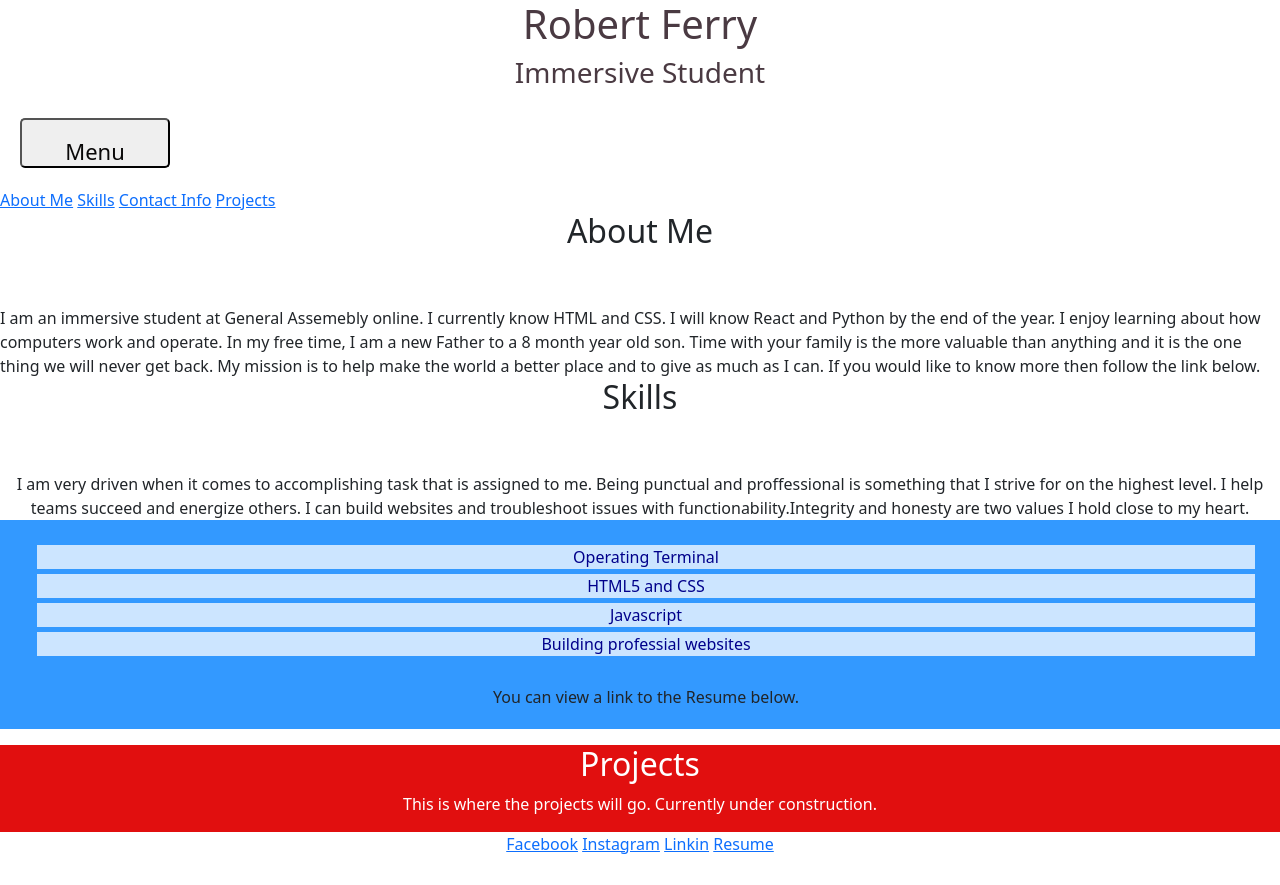
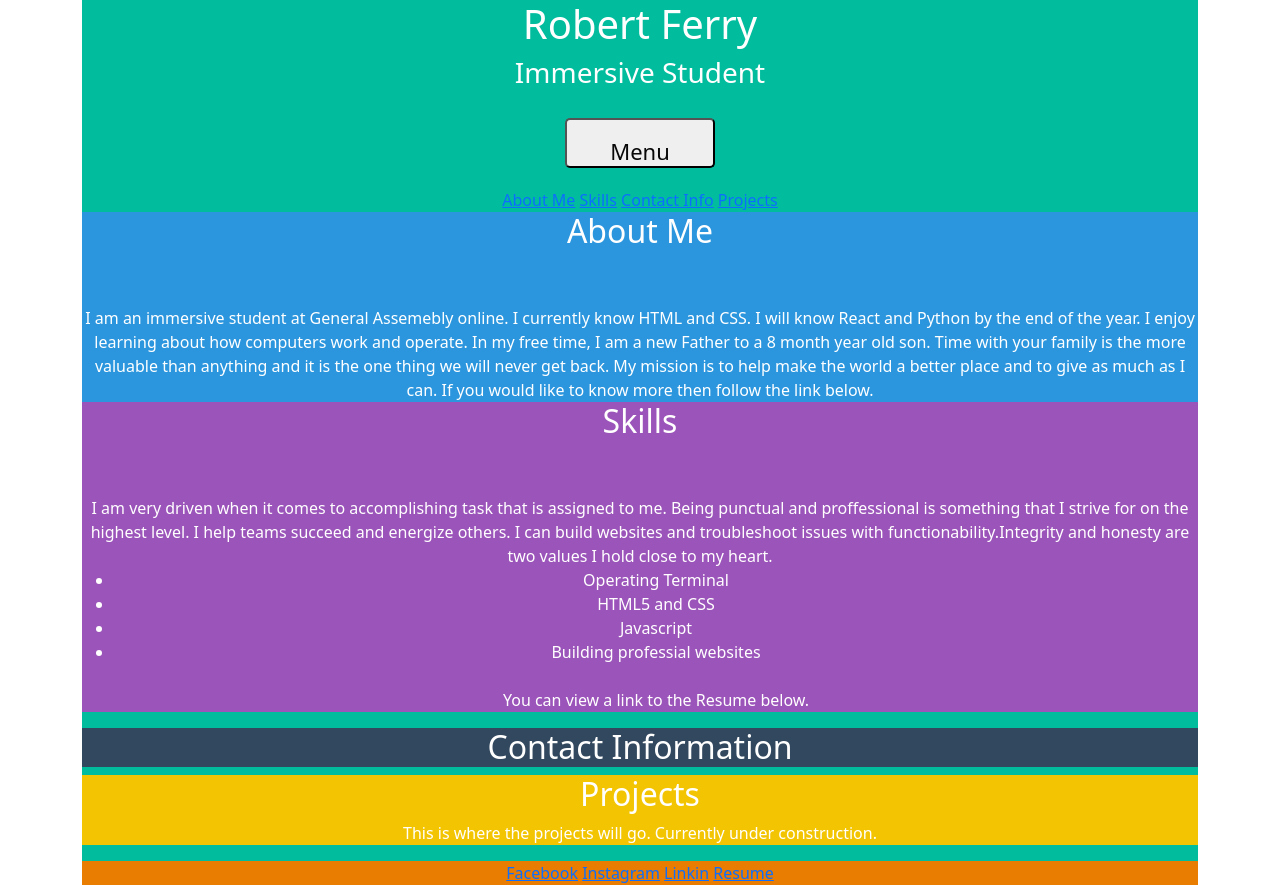
Before and after one commit to robertferry/robertferry.github.io, a plain HTML site: page index.html in a window 1280 px wide. Before the commit the page ends 856 px from the top, so only its background shows below. Drawn offline with nearby package versions, Linux system fonts and the light colour scheme.

Commit message:
organizing with flexbox

```diff
--- a/index.html
+++ b/index.html
@@ -11,14 +11,13 @@
     <title>Robert Ferry's exciting Portfolio</title>
 </head>
   <body>
-    <div>
+    <div class="container">
+      <div class="box topSection">
         <h1>Robert Ferry</h1>
         <h3>Immersive Student</h3>
-    </div>
-
          <!-- This is where the dropdown button is located
     Should of created another branch before experimenting lol -->
-    <div class="mainMenu">
+    <div class="mainNav">
       <button class="magicButton" class="custom-btn">Menu</button>
       <div class="dropdown-content">
         <a href="#">About Me</a>
@@ -27,8 +26,7 @@
         <a href="#">Projects</a>
       </div>
       </div>
-
-    <aboutme>
+      <div class="box aboutMe">
         <h2>About Me</h2>
       <br><br>
       I am an immersive student at General Assemebly online. I currently know HTML and
@@ -37,9 +35,8 @@
       Time with your family is the more valuable than anything and it is the one thing we
       will never get back. My mission is to help make the world a better place and to give
       as much as I can. If you would like to know more then follow the link below.
-    </aboutme>
-
-    <skills>
+      </div>
+      <div class="box skills">
         <h2>Skills</h2>
       <br><br>
       I am very driven when it comes to accomplishing task that is assigned to me. Being
@@ -54,19 +51,26 @@
         <br>
         You can view a link to the Resume below.
       </ul>
-    </skills>
-
-    <projects>
+      </div>
+      <div class="box contact">
+        <h2>Contact Information</h2>
+      </div>
+      <div class="box projects">
         <h2>Projects</h2>
       <p>This is where the projects will go. Currently under construction.</p>
-    </projects>
-    <footer>
+      </div>
+      <div class="box footer">
         <a href="link to Facebook">Facebook</a>
         <a href="link to Instagram">Instagram</a>
         <a href="link to Linkin">Linkin</a>
         <a href="link to Resume">Resume</a>
-        <!-- <a href="www.google.com" class="custom-btn btn-12" target="_blank" ><span>Click!</span><span>Hello!</span></a> -->
-    </footer>
+      </div>
+      <!-- <div class="box box7">7</div>
+      <div class="box box8">8</div>          if you want to add more content
+      <div class="box box9">9</div>        < then do it here to the left. Flex
+      <div class="box box10">10</div>        Box is easier to use.               -->
+
+    </div>
   </body>
 
   </html>
--- a/style.css
+++ b/style.css
@@ -1,21 +1,32 @@
- body {
-    background-color: antiquewhite;
-    min-height: 100vh;
-    display: flex;
-    flex-direction: column;
+* { -moz-box-sizing: border-box; -webkit-box-sizing: border-box; box-sizing: border-box; }
+
+.box {
+  color: white;
+  text-align: center;
+  /* min-height: 100vh;         */
 }
-h1 {
-  color: #4a3a42;
-    text-align: center;
-    font-size: 200%
+
+.topSection {background-color:#01BD9E}
+.aboutMe {background-color: #2B96DE;}
+.skills {background-color: #9B54B9;}
+.contact {background-color: #32485E;}
+.projects {background-color: #F3C402;}
+.footer {background-color: #E87D02;}
+/* This ABOVE is just styling and sizing of the boxes so we can see it move
+around.You know what I mean.
+
+This BELOW is where I will give the property FLEX to the entire container.*/
+.container {
+display: flex;
+/* border: 10px solid goldenrod; */
+/* height: 100vh; */
+flex-direction: column;
+/* flex-wrap: wrap; */
 }
-h2 {
-  text-align: center;
-}
-h3 {
-    text-align: center;
-    color: #4a3a42;
-}
+
+
+
+
 .magicButton {
   height: 50px;
   width: 150px;
@@ -28,40 +39,3 @@ h3 {
   position: relative;
   display: inline-block;
 }
-.magicButton:active {
-  transform: translate(0px, 5px);
-  -webkit-transform: translate(0px, 5px);
-  box-shadow: 0px 1px 0px 0px;
-}
-.mainMenu {
-  position: relative;
-  display: inline-block;
-}
-p {
-  text-align: center;
-
-
-}
-skills {
-background-color: FCA310;
-text-align: center;
-}
-ul {
-  background: #3399ff;
-  padding: 20px;
-  list-style-type: none;
-}
-  ul li {
-    background: #cce5ff;
-    color: darkblue;
-    margin: 5px;
-  }
-  projects {
-    background-color: rgb(225, 15, 15);
-    color: white;
-  }
-footer {
-  margin-top: auto;
-  text-align: center;
-  justify-content: center;
-}
```
Lines whose indentation alone changed are shown as unchanged.
